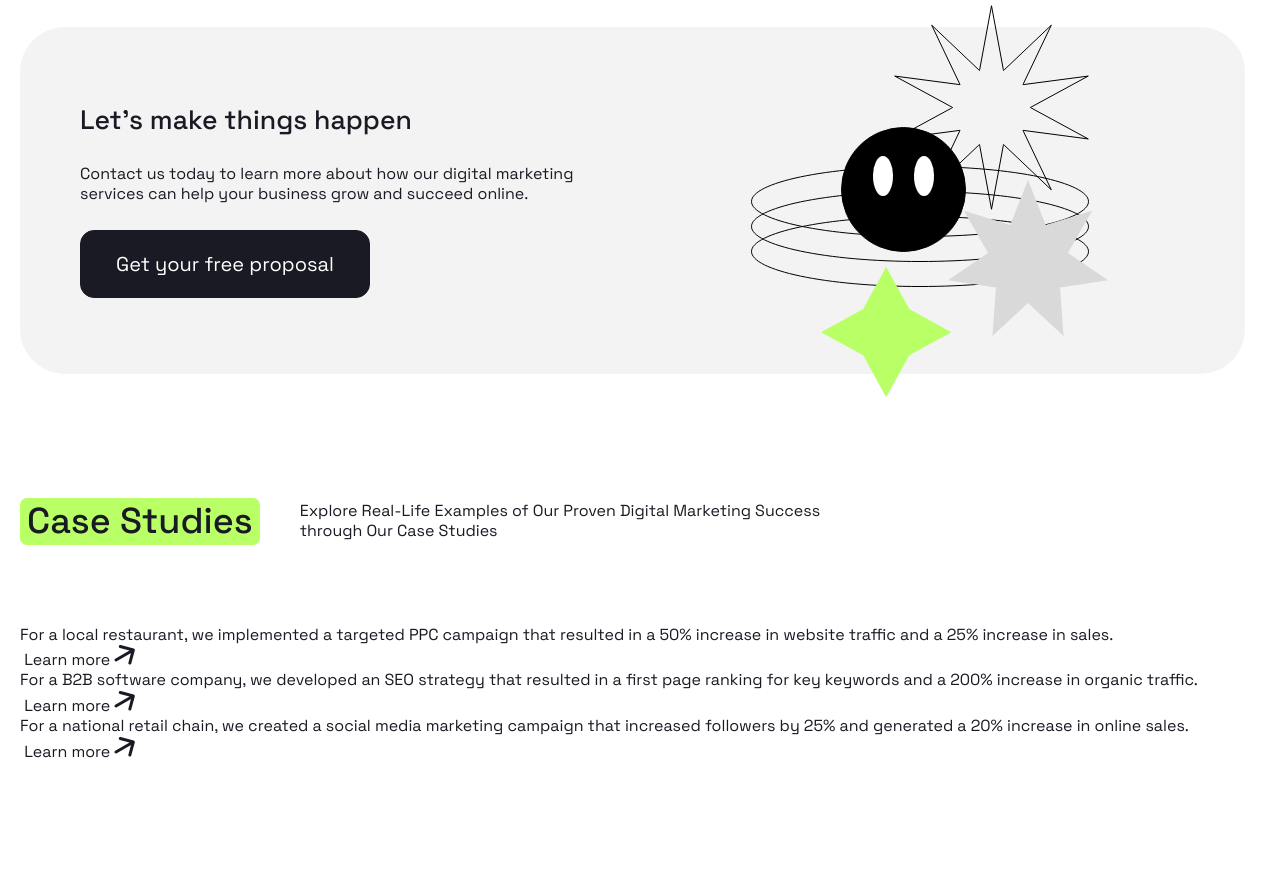
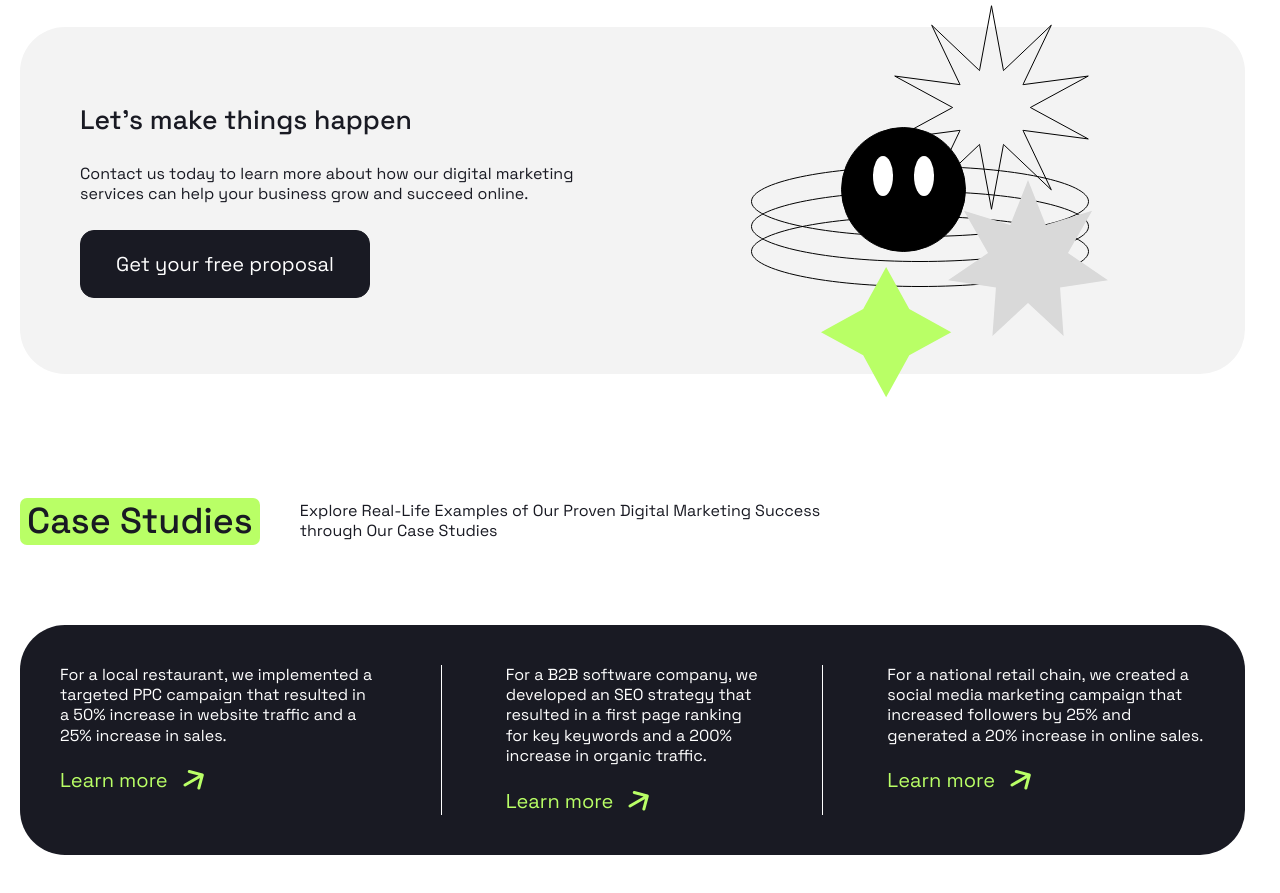
Before and after one commit to serjml/sass-html-positivus, a website: page index.html in a window 1280 px wide. Shown: the part 2113-3006 px from the top of the page. Before the commit the page ends 2925 px from the top, so only its background shows below. Drawn offline with Linux system fonts and the light colour scheme.

Commit message:
feat: add studies section desktop styles

```diff
--- a/index.html
+++ b/index.html
@@ -407,7 +407,29 @@
                     a 50% increase in website traffic and a 25% increase in sales.
                   </p>
                 </div>
-                <a href="/" class="studies__link"></a>
+                <a href="/" class="studies__link"
+                  ><span>Learn more</span>
+                  <svg
+                    width="21"
+                    height="20"
+                    viewBox="0 0 21 20"
+                    fill="none"
+                    xmlns="http://www.w3.org/2000/svg"
+                  >
+                    <path
+                      d="M1.25 13.701C0.532561 14.1152 0.286748 15.0326 0.700962 15.75C1.11518 16.4674 2.03256 16.7133 2.75 16.299L1.25 13.701ZM20.7694 5.38823C20.9838 4.58803 20.5089 3.76552 19.7087 3.55111L6.66874 0.0570541C5.86854 -0.157359 5.04603 0.317515 4.83162 1.11771C4.61721 1.91791 5.09208 2.74042 5.89228 2.95483L17.4834 6.06066L14.3776 17.6518C14.1631 18.452 14.638 19.2745 15.4382 19.4889C16.2384 19.7033 17.0609 19.2284 17.2753 18.4282L20.7694 5.38823ZM2.75 16.299L20.0705 6.29904L18.5705 3.70096L1.25 13.701L2.75 16.299Z"
+                      fill="#B9FF66"
+                    /></svg
+                ></a>
+              </li>
+              <li class="studies__item">
+                <div class="studies__description">
+                  <p>
+                    For a B2B software company, we developed an SEO strategy that resulted in a
+                    first page ranking for key keywords and a 200% increase in organic traffic.
+                  </p>
+                </div>
+                <a href="/" class="studies__link">
                   <span>Learn more</span>
                   <svg
                     width="21"
@@ -419,18 +441,18 @@
                     <path
                       d="M1.25 13.701C0.532561 14.1152 0.286748 15.0326 0.700962 15.75C1.11518 16.4674 2.03256 16.7133 2.75 16.299L1.25 13.701ZM20.7694 5.38823C20.9838 4.58803 20.5089 3.76552 19.7087 3.55111L6.66874 0.0570541C5.86854 -0.157359 5.04603 0.317515 4.83162 1.11771C4.61721 1.91791 5.09208 2.74042 5.89228 2.95483L17.4834 6.06066L14.3776 17.6518C14.1631 18.452 14.638 19.2745 15.4382 19.4889C16.2384 19.7033 17.0609 19.2284 17.2753 18.4282L20.7694 5.38823ZM2.75 16.299L20.0705 6.29904L18.5705 3.70096L1.25 13.701L2.75 16.299Z"
                       fill="#B9FF66"
-                  />
-                </svg>
+                    /></svg
+                ></a>
               </li>
               <li class="studies__item">
                 <div class="studies__description">
                   <p>
-                    For a B2B software company, we developed an SEO strategy that resulted in a
-                    first page ranking for key keywords and a 200% increase in organic traffic.
+                    For a national retail chain, we created a social media marketing campaign that
+                    increased followers by 25% and generated a 20% increase in online sales.
                   </p>
                 </div>
-                <a href="/" class="studies__link"></a>
-                <span>Learn more</span>
+                <a href="/" class="studies__link"
+                  ><span>Learn more</span>
                   <svg
                     width="21"
                     height="20"
@@ -441,30 +463,8 @@
                     <path
                       d="M1.25 13.701C0.532561 14.1152 0.286748 15.0326 0.700962 15.75C1.11518 16.4674 2.03256 16.7133 2.75 16.299L1.25 13.701ZM20.7694 5.38823C20.9838 4.58803 20.5089 3.76552 19.7087 3.55111L6.66874 0.0570541C5.86854 -0.157359 5.04603 0.317515 4.83162 1.11771C4.61721 1.91791 5.09208 2.74042 5.89228 2.95483L17.4834 6.06066L14.3776 17.6518C14.1631 18.452 14.638 19.2745 15.4382 19.4889C16.2384 19.7033 17.0609 19.2284 17.2753 18.4282L20.7694 5.38823ZM2.75 16.299L20.0705 6.29904L18.5705 3.70096L1.25 13.701L2.75 16.299Z"
                       fill="#B9FF66"
-                  />
-                </svg>
-              </li>
-              <li class="studies__item">
-                <div class="studies__description">
-                  <p>
-                    For a national retail chain, we created a social media marketing campaign that
-                    increased followers by 25% and generated a 20% increase in online sales.
-                  </p>
-                </div>
-                <a href="/" class="studies__link"></a>
-                <span>Learn more</span>
-                <svg
-                  width="21"
-                  height="20"
-                  viewBox="0 0 21 20"
-                  fill="none"
-                  xmlns="http://www.w3.org/2000/svg"
-                >
-                  <path
-                    d="M1.25 13.701C0.532561 14.1152 0.286748 15.0326 0.700962 15.75C1.11518 16.4674 2.03256 16.7133 2.75 16.299L1.25 13.701ZM20.7694 5.38823C20.9838 4.58803 20.5089 3.76552 19.7087 3.55111L6.66874 0.0570541C5.86854 -0.157359 5.04603 0.317515 4.83162 1.11771C4.61721 1.91791 5.09208 2.74042 5.89228 2.95483L17.4834 6.06066L14.3776 17.6518C14.1631 18.452 14.638 19.2745 15.4382 19.4889C16.2384 19.7033 17.0609 19.2284 17.2753 18.4282L20.7694 5.38823ZM2.75 16.299L20.0705 6.29904L18.5705 3.70096L1.25 13.701L2.75 16.299Z"
-                    fill="#B9FF66"
-                  />
-                </svg>
+                    /></svg
+                ></a>
               </li>
             </ul>
           </div>
--- /dev/null
+++ b/styles/blocks/_studies.scss
@@ -0,0 +1,49 @@
+@use '../helpers/' as *;
+
+.studies {
+  @include desktop-above {
+    padding: 70px 60px;
+  }
+
+  @include mobile-above {
+    padding: 40px;
+    color: var(--color-light);
+    background-color: var(--color-dark);
+    border-radius: var(--border-radius-large);
+  }
+
+  &__list {
+    display: grid;
+    grid-template-columns: repeat(3, 1fr);
+  }
+
+  &__item {
+    --studiesItemPaddingX: 64px;
+
+    display: flex;
+    flex-direction: column;
+    row-gap: 20px;
+
+    &:not(:first-child) {
+      padding-left: var(--studiesItemPaddingX);
+    }
+
+    &:not(:last-child) {
+      padding-right: var(--studiesItemPaddingX);
+      border-right: 1px solid var(--color-light);
+    }
+  }
+
+  &__link {
+    display: inline-flex;
+    align-items: center;
+    column-gap: 15px;
+    font-size: 20px;
+    line-height: 1.4;
+    color: var(--color-accent);
+
+    @include hover {
+      opacity: 0.7;
+    }
+  }
+}
--- a/styles/styles.scss
+++ b/styles/styles.scss
@@ -16,3 +16,4 @@
 @use 'blocks/services';
 @use 'blocks/service-card';
 @use 'blocks/banner';
+@use 'blocks/studies';
```
Also changed, not shown: styles/styles.css, 1 other file. Lines whose indentation alone changed are shown as unchanged.
